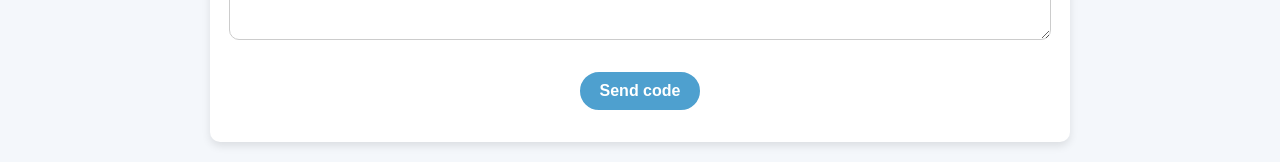
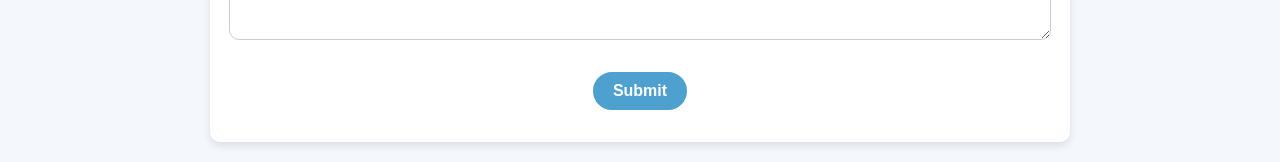
Before and after one commit to arturholiv/plank-ai, a React (Create React App) app in the folder Frontend/: page / in a window 1280 px wide. Shown: the part 509-671 px from the top of the page. Built offline with nearby package versions, Linux system fonts and the light colour scheme.

Commit message:
fix (frontend): changes submit button name

```diff
--- a/Frontend/src/Pages/Main/Main.tsx
+++ b/Frontend/src/Pages/Main/Main.tsx
@@ -140,7 +140,7 @@ const Main = () => {
             ) : buttonStatus === "error" ? (
                 "Error processing code"
             ) : (
-                "Send code"
+                "Submit"
             )}
             </Button>
           </Form>
```
